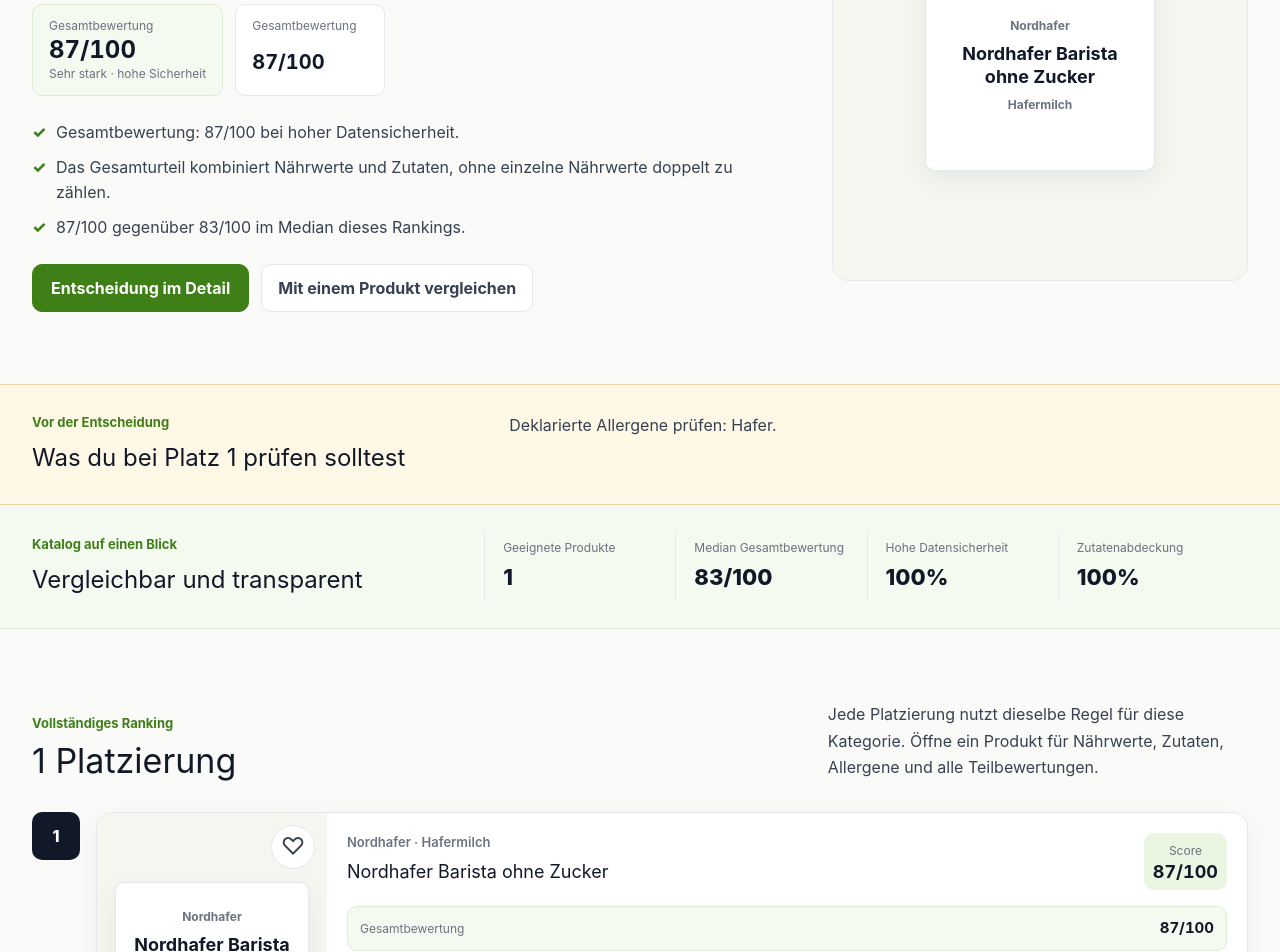
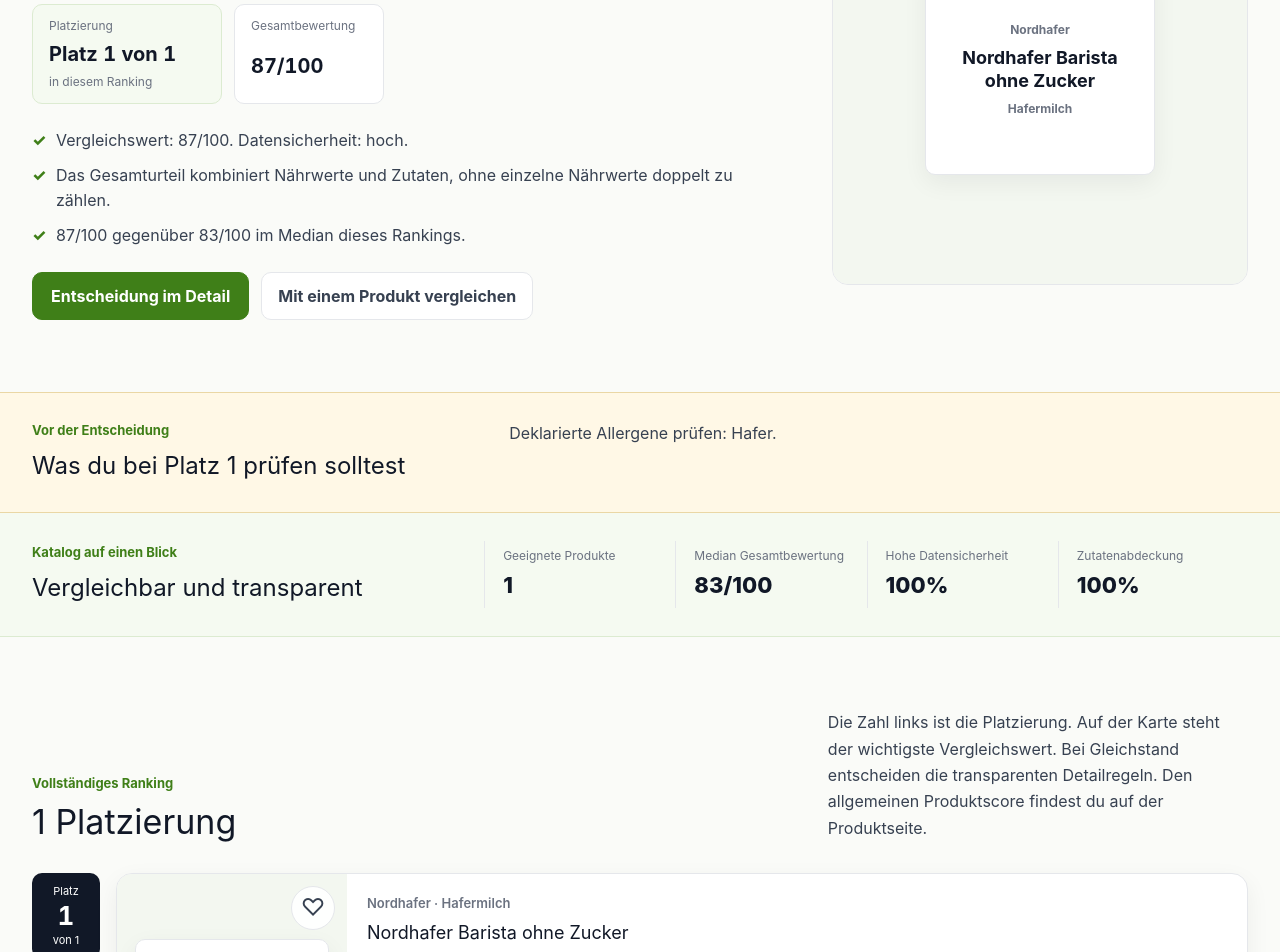
Before and after one commit to ThorfinnThor/FoodDecision, a Next.js app: page /de/best/beste-wahl/hafermilch in a window 1280 px wide. Shown: the part 580-1532 px from the top of the page. Built offline with nearby package versions, Linux system fonts and the light colour scheme; no server answers.

Commit message:
Make ranking positions easy to understand

```diff
--- a/app/[locale]/best/[attribute]/[category]/page.tsx
+++ b/app/[locale]/best/[attribute]/[category]/page.tsx
@@ -210,8 +210,8 @@ export default async function RankingPage({ params }: Props) {
         </div>
         <p>{pick(
           locale,
-          "Jede Platzierung nutzt dieselbe Regel für diese Kategorie. Öffne ein Produkt für Nährwerte, Zutaten, Allergene und alle Teilbewertungen.",
-          "Every position uses the same rule for this category. Open a product for nutrition, ingredients, allergens, and all component scores.",
+          "Die Zahl links ist die Platzierung. Auf der Karte steht der wichtigste Vergleichswert. Bei Gleichstand entscheiden die transparenten Detailregeln. Den allgemeinen Produktscore findest du auf der Produktseite.",
+          "The number on the left is the position. The card shows the main comparison value. Transparent detail rules resolve ties. The general product score remains on the product page.",
         )}</p>
       </div>
       <RankingList locale={locale} products={items} scoreType={ranking.sortScore} />
--- a/app/globals.css
+++ b/app/globals.css
@@ -370,8 +370,10 @@ main { min-height: 70vh; }
 .ranking-context h2 { font-size: 24px; margin: 0; }
 .ranking-context > p { color: var(--color-text-700); line-height: 1.65; }
 .ranking-list { display: grid; gap: 20px; }
-.ranking-row { align-items: start; display: grid; gap: 16px; grid-template-columns: 48px minmax(0, 1fr); }
-.rank-number { align-items: center; background: var(--color-text-900); border-radius: var(--radius-sm); color: #fff; display: inline-flex; font-weight: 800; height: 48px; justify-content: center; width: 48px; }
+.ranking-row { align-items: start; display: grid; gap: 16px; grid-template-columns: 68px minmax(0, 1fr); }
+.rank-position { align-items: center; background: var(--color-text-900); border-radius: var(--radius-sm); color: #fff; display: grid; justify-items: center; min-height: 86px; padding: 10px 5px; }
+.rank-position span, .rank-position small { font-size: 11px; line-height: 1.2; }
+.rank-position strong { font-size: 26px; font-variant-numeric: tabular-nums; line-height: 1; }
 .ranking-row .product-card { display: grid; grid-template-columns: 230px minmax(0, 1fr); }
 .ranking-row .product-card-media { height: 100%; min-height: 260px; }
 .ranking-page-hero { padding-bottom: 48px; }
@@ -380,7 +382,9 @@ main { min-height: 70vh; }
 .ranking-answer-copy h2 a:hover { color: var(--color-primary-700); }
 .ranking-answer-lead { color: var(--color-text-700); font-size: 18px; line-height: 1.65; max-width: 720px; }
 .ranking-answer-signals { align-items: stretch; display: flex; flex-wrap: wrap; gap: 12px; margin: 24px 0; }
-.ranking-answer-signals .score-pill { background: var(--color-primary-50); border: 1px solid #dcebd1; border-radius: var(--radius-sm); min-width: 150px; padding: 12px 16px; }
+.ranking-position-summary { background: var(--color-primary-50); border: 1px solid #dcebd1; border-radius: var(--radius-sm); display: grid; gap: 4px; min-width: 190px; padding: 12px 16px; }
+.ranking-position-summary span, .ranking-position-summary small { color: var(--color-text-500); font-size: 12px; }
+.ranking-position-summary strong { font-size: 20px; font-variant-numeric: tabular-nums; }
 .ranking-primary-metric { background: #fff; border: 1px solid var(--color-border); border-radius: var(--radius-sm); display: grid; gap: 5px; min-width: 150px; padding: 12px 16px; }
 .ranking-primary-metric span { color: var(--color-text-500); font-size: 12px; }
 .ranking-primary-metric strong { font-size: 20px; font-variant-numeric: tabular-nums; }
@@ -546,8 +550,9 @@ main { min-height: 70vh; }
   .finder-stage { border-radius: var(--radius-md); padding: 20px 16px; }
   .choice-grid { grid-template-columns: 1fr; }
   .finder-controls { position: sticky; bottom: 0; background: #fff; z-index: 5; }
-  .ranking-row { grid-template-columns: 40px minmax(0, 1fr); }
-  .rank-number { height: 40px; width: 40px; }
+  .ranking-row { gap: 10px; grid-template-columns: 54px minmax(0, 1fr); }
+  .rank-position { min-height: 76px; padding: 8px 3px; }
+  .rank-position strong { font-size: 22px; }
   .ranking-row .product-card { display: block; }
   .ranking-row .product-card-media { min-height: 240px; }
   .ranking-answer-band { display: flex; flex-direction: column; padding: 8px 16px 48px; }
--- a/components/ProductCard.tsx
+++ b/components/ProductCard.tsx
@@ -12,12 +12,14 @@ export function ProductCard({
   matchReasons,
   scoreType = "overall_match",
   contextMetric,
+  showScore = true,
 }: {
   product: Product;
   matchScore?: number;
   matchReasons?: string[];
   scoreType?: ScoreType;
   contextMetric?: { label: string; value: string };
+  showScore?: boolean;
 }) {
   const path = (value: string) => localizedPath(product.locale, value);
   const score = scoreByType(product, scoreType) ?? scoreByType(product, "overall_match") ?? product.scores[0];
@@ -46,7 +48,11 @@ export function ProductCard({
             <p className="product-meta">{product.brand} · {product.categoryLabel}</p>
             <h3><Link href={path(`/product/${product.slug}`)}>{product.name}</Link></h3>
           </div>
-          {matchScore !== undefined ? <span className="match-score"><small>Match</small><strong>{matchScore}%</strong></span> : score ? <ScorePill score={score} compact locale={product.locale} /> : null}
+          {matchScore !== undefined
+            ? <span className="match-score"><small>Match</small><strong>{matchScore}%</strong></span>
+            : showScore && score
+              ? <ScorePill score={score} compact locale={product.locale} />
+              : null}
         </div>
         {contextMetric ? <div className="product-context-metric"><span>{contextMetric.label}</span><strong>{contextMetric.value}</strong></div> : null}
         <ul className="benefit-list">
--- a/components/RankingDecision.tsx
+++ b/components/RankingDecision.tsx
@@ -1,10 +1,8 @@
 import Link from "next/link";
 import { localizedPath, pick } from "@/lib/i18n";
 import { rankingMetric, type RankingInsights } from "@/lib/ranking-insights";
-import { scoreByType } from "@/lib/scoring";
 import type { RankingPage, SiteLocale } from "@/lib/types";
 import { ProductVisual } from "./ProductVisual";
-import { ScorePill } from "./ScorePill";
 
 export function RankingDecision({
   locale,
@@ -17,7 +15,6 @@ export function RankingDecision({
 }) {
   const path = (value: string) => localizedPath(locale, value);
   const product = insights.topPick;
-  const score = scoreByType(product, ranking.sortScore);
   const metric = rankingMetric(product, ranking.sortScore);
 
   return <>
@@ -29,7 +26,11 @@ export function RankingDecision({
         <h2 id="ranking-answer-title"><Link href={path(`/product/${product.slug}`)}>{product.name}</Link></h2>
         <p className="ranking-answer-lead">{insights.answer}</p>
         <div className="ranking-answer-signals">
-          {score ? <ScorePill score={score} locale={locale} /> : null}
+          <div className="ranking-position-summary">
+            <span>{pick(locale, "Platzierung", "Position")}</span>
+            <strong>{pick(locale, `Platz 1 von ${insights.stats.eligibleProducts}`, `Rank 1 of ${insights.stats.eligibleProducts}`)}</strong>
+            <small>{pick(locale, "in diesem Ranking", "in this ranking")}</small>
+          </div>
           <div className="ranking-primary-metric"><span>{metric.label}</span><strong>{metric.value}</strong></div>
         </div>
         <ul className="ranking-reason-list">
--- a/components/RankingList.tsx
+++ b/components/RankingList.tsx
@@ -10,6 +10,13 @@ export function RankingList({ locale, products, scoreType }: { locale: SiteLocal
   const [visible, setVisible] = useState(25);
   return <><div className="ranking-list">{products.slice(0, visible).map((product, index) => {
     const metric = rankingMetric(product, scoreType);
-    return <div className="ranking-row" key={product.id}><span className="rank-number">{index + 1}</span><ProductCard product={product} scoreType={scoreType} contextMetric={metric} /></div>;
+    return <div className="ranking-row" key={product.id}>
+      <div className="rank-position" aria-label={pick(locale, `Platz ${index + 1} von ${products.length}`, `Rank ${index + 1} of ${products.length}`)}>
+        <span>{pick(locale, "Platz", "Rank")}</span>
+        <strong>{index + 1}</strong>
+        <small>{pick(locale, `von ${products.length}`, `of ${products.length}`)}</small>
+      </div>
+      <ProductCard product={product} scoreType={scoreType} contextMetric={metric} showScore={false} />
+    </div>;
   })}</div>{visible < products.length ? <button className="load-more-button" onClick={() => setVisible((count) => count + 25)} type="button">{pick(locale, "Weitere Platzierungen laden", "Load more rankings")}</button> : null}</>;
 }
--- a/lib/ranking-insights.ts
+++ b/lib/ranking-insights.ts
@@ -85,11 +85,11 @@ function unique(values: Array<string | null | undefined>) {
   return [...new Set(values.filter((value): value is string => Boolean(value)))];
 }
 
-function confidencePhrase(confidence: ScoreConfidence, locale: SiteLocale) {
+function confidenceLabel(confidence: ScoreConfidence, locale: SiteLocale) {
   const labels: Record<ScoreConfidence, [string, string]> = {
-    high: ["hoher", "high"],
-    medium: ["mittlerer", "medium"],
-    low: ["niedriger", "low"],
+    high: ["hoch", "high"],
+    medium: ["mittel", "medium"],
+    low: ["niedrig", "low"],
   };
   return pick(locale, ...labels[confidence]);
 }
@@ -132,23 +132,23 @@ function benchmarkSentence(
 
 function runnerUpSentence(locale: SiteLocale, ranking: RankingPage, topPick: Product, runnerUp: Product | null) {
   if (!runnerUp) return "";
+  const topMetric = rankingMetric(topPick, ranking.sortScore);
+  const secondMetric = rankingMetric(runnerUp, ranking.sortScore);
+  if (topMetric.rawValue !== null && secondMetric.rawValue !== null && topMetric.rawValue !== secondMetric.rawValue) {
+    return pick(
+      locale,
+      `${topPick.name} liegt mit ${topMetric.value} vor ${runnerUp.name} mit ${secondMetric.value}.`,
+      `${topPick.name} ranks ahead of ${runnerUp.name} with ${topMetric.value} versus ${secondMetric.value}.`,
+    );
+  }
   const topScore = scoreByType(topPick, ranking.sortScore)?.score;
   const secondScore = scoreByType(runnerUp, ranking.sortScore)?.score;
   if (topScore === null || topScore === undefined || secondScore === null || secondScore === undefined) return "";
   if (topScore === secondScore) {
-    const topMetric = rankingMetric(topPick, ranking.sortScore);
-    const secondMetric = rankingMetric(runnerUp, ranking.sortScore);
-    if (topMetric.rawValue !== null && secondMetric.rawValue !== null && topMetric.rawValue !== secondMetric.rawValue) {
-      return pick(
-        locale,
-        `${topPick.name} und ${runnerUp.name} erreichen beide ${topScore}/100. Der exakte Wert löst den Gleichstand: ${topMetric.value} gegenüber ${secondMetric.value}.`,
-        `${topPick.name} and ${runnerUp.name} both score ${topScore}/100. The exact value breaks the tie: ${topMetric.value} versus ${secondMetric.value}.`,
-      );
-    }
     return pick(
       locale,
-      `${topPick.name} und ${runnerUp.name} erreichen beide ${topScore}/100. Die Detailwerte entscheiden, welches Produkt besser zu dir passt.`,
-      `${topPick.name} and ${runnerUp.name} both score ${topScore}/100. Their detailed values determine which one fits you better.`,
+      `${topPick.name} und ${runnerUp.name} haben denselben Vergleichswert. Datensicherheit, Datenvollständigkeit und danach der Produktname bestimmen die stabile Reihenfolge.`,
+      `${topPick.name} and ${runnerUp.name} have the same comparison value. Data confidence, data completeness, and then product name keep the order stable.`,
     );
   }
   return pick(
@@ -161,12 +161,12 @@ function runnerUpSentence(locale: SiteLocale, ranking: RankingPage, topPick: Pro
 function methodCopy(locale: SiteLocale, ranking: RankingPage) {
   const scoreSpecific: Record<ScoreType, [string, string]> = {
     low_sugar: [
-      "Der Zuckerwert pro 100 g oder 100 ml wird mit passenden Schwellen für die Kategorie verglichen. Weniger Zucker verbessert den Score und löst Gleichstände.",
-      "Sugar per 100 g or 100 ml is compared with thresholds suited to the category. Less sugar improves the score and breaks ties.",
+      "Die Produkte stehen nach ihrem Zuckerwert pro 100 g oder 100 ml. Innerhalb derselben Bewertungsstufe steht der niedrigere exakte Wert weiter oben.",
+      "Products are ordered by sugar per 100 g or 100 ml. Within the same rating level, the lower exact value ranks higher.",
     ],
     protein: [
-      "Der Proteingehalt pro 100 g oder 100 ml wird relativ zur Produktgruppe bewertet. Mehr Protein verbessert den Score und löst Gleichstände.",
-      "Protein per 100 g or 100 ml is assessed relative to the product category. More protein improves the score and breaks ties.",
+      "Die Produkte stehen nach ihrem Proteingehalt pro 100 g oder 100 ml. Innerhalb derselben Bewertungsstufe steht der höhere exakte Wert weiter oben.",
+      "Products are ordered by protein per 100 g or 100 ml. Within the same rating level, the higher exact value ranks higher.",
     ],
     ingredient_quality: [
       "Zutatenlänge, erkannter zugesetzter Zucker und erkannte Zusatzstoffe fließen in die Zutatenbewertung ein.",
@@ -298,12 +298,12 @@ export function buildRankingInsights(
   const confidenceCoverage = Math.round((highConfidence / rankedProducts.length) * 100);
   const metric = rankingMetric(topPick, ranking.sortScore);
   const confidence = rankingScore?.confidence ?? "low";
-  const scoreReason = rankingScore?.score === null || rankingScore?.score === undefined
+  const metricReason = metric.rawValue === null
     ? null
     : pick(
         locale,
-        `${rankingScore.label}: ${rankingScore.score}/100 bei ${confidencePhrase(confidence, locale)} Datensicherheit.`,
-        `${rankingScore.label}: ${rankingScore.score}/100 with ${confidencePhrase(confidence, locale)} data confidence.`,
+        `Vergleichswert: ${metric.value}. Datensicherheit: ${confidenceLabel(confidence, locale)}.`,
+        `Comparison value: ${metric.value}. Data confidence: ${confidenceLabel(confidence, locale)}.`,
       );
   const answer = rankedProducts.length === 1
     ? pick(
@@ -322,7 +322,7 @@ export function buildRankingInsights(
     runnerUp,
     answer,
     benchmark: runnerUpComparison || benchmark,
-    topReasons: unique([scoreReason, ...(rankingScore?.positives ?? []), benchmark]).slice(0, 3),
+    topReasons: unique([metricReason, ...(rankingScore?.positives ?? []), benchmark]).slice(0, 3),
     tradeoffs: tradeoffReasons(locale, topPick, ranking, categoryProducts),
     method: methodCopy(locale, ranking),
     questions: decisionQuestions(locale, ranking, rankedProducts.length, generatedAt),
```
Also changed, not shown: 2 other files (tests, documents, lock files or other folders).
